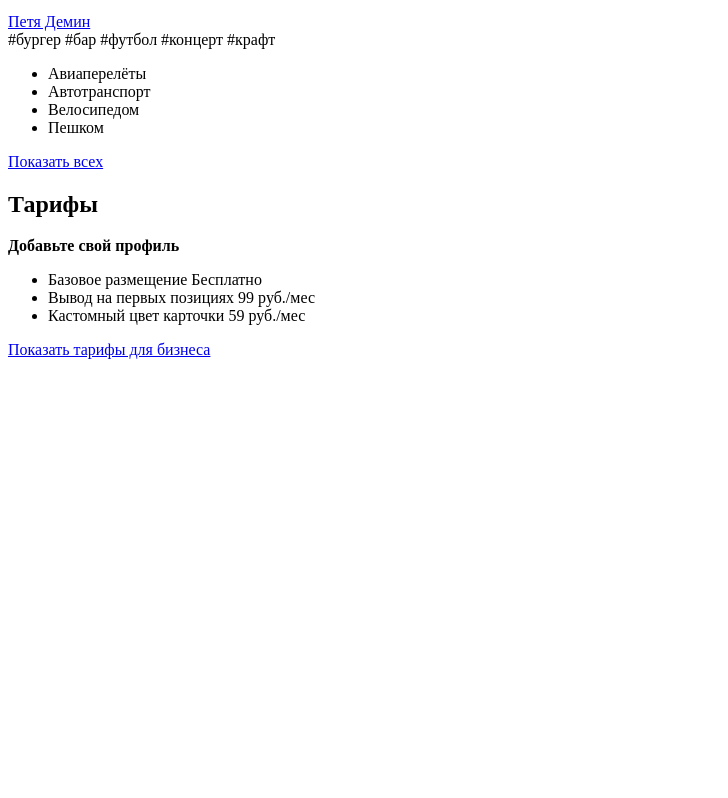
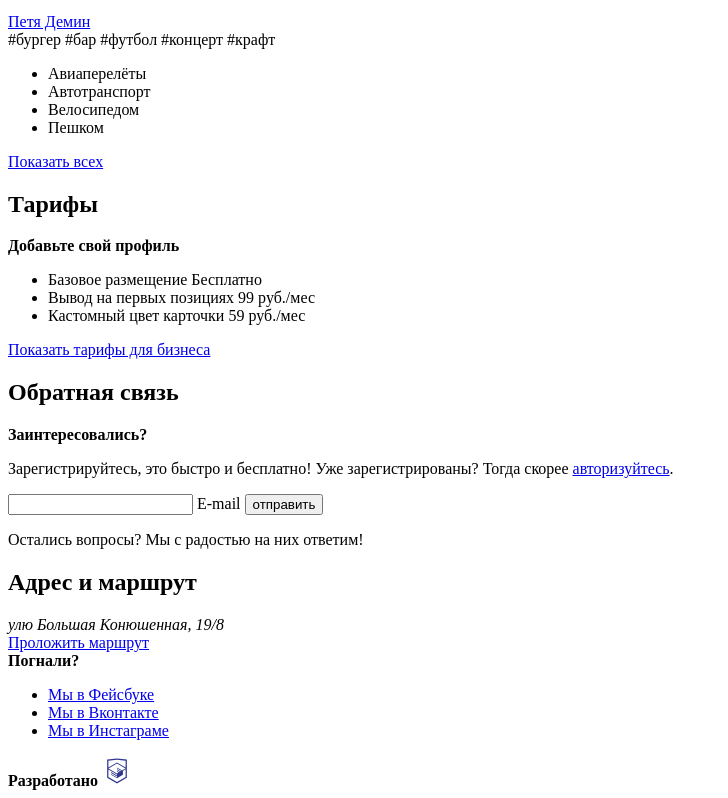
Before and after one commit to GolubkovN/1175037-pognali-19, a website: page source/index.html in a window 1280 px wide. Shown: the part 2652-3450 px from the top of the page, without its empty margins (0-728 px from the left). Before the commit the page ends 3019 px from the top, so only its background shows below. Drawn offline with Linux system fonts and the light colour scheme.

Commit message:
Добавляет секцию обратной связи и подвал сайта

```diff
--- a/source/index.html
+++ b/source/index.html
@@ -242,6 +242,7 @@
     </section><!--/.travelers-->
     <section class="rates">
       <h2 class="visually-hidden">Тарифы</h2>
+      <div class="rates__wrapper">
         <b class="rates__tagline">Добавьте свой профиль</b>
         <ul class="rates__list">
           <li class="rates__item">
@@ -255,7 +256,63 @@
           </li>
         </ul>
         <a href="#" class="rates__link">Показать тарифы для бизнеса</a>
+      </div>
     </section>
+    <section class="feedback">
+      <h2 class="visually-hidden">Обратная связь</h2>
+      <div class="feedback__wrapper">
+        <b class="feedback__tagline">Заинтересовались?</b>
+        <p class="feedback__text">
+          Зарегистрируйтесь,
+          это быстро и бесплатно!
+          Уже зарегистрированы? Тогда скорее
+          <a href="#" class="feedback__link">авторизуйтесь</a>.
+        </p>
+        <form action="https://echo.htmlacademy.ru" method="GET" class="feedback__form">
+          <input type="email" name="user-email" id="post" class="feedback__input">
+          <label for="post" class="feedback__label">E-mail</label>
+          <button class="feedback__btn button">отправить</button>
+        </form>
+        <p class="feedback__text">
+          Остались вопросы?
+          Мы с радостью на них ответим!
+        </p>
+      </div>
+    </section>
+    <section class="route">
+      <h2 class="visually-hidden">Адрес и маршрут</h2>
+      <div class="route__wrapper">
+        <address class="route__address">улю Большая Конюшенная, 19/8</address>
+        <a href="#" class="route__btn button">Проложить маршрут</a>
+      </div>
+    </section>
+    <section class="map">
+
+    </section>
+    <footer class="footer">
+      <div class="footer__wrapper">
+        <div class="footer__social social">
+          <b class="socials__title">Погнали?</b>
+          <ul class="social__list">
+            <li class="social__item">
+              <a class="social__link social__link--facebook" href="https://www.facebook.com/htmlacademy">Мы в Фейсбуке</a>
+            </li>
+            <li class="social__item">
+              <a class="social__link social__link--vkontakte" href="https://vk.com/htmlacademy">Мы в Вконтакте</a>
+            </li>
+            <li class="social__item">
+              <a class="social__link social__link--instagram" href="https://www.instagram.com/htmlacademy">Мы в Инстаграме</a>
+            </li>
+          </ul>
+        </div>
+        <div class="footer__copyright copyright">
+          <b class="copyright__text">Разработано</b>
+          <a href="https://htmlacademy.ru/intensive/adaptive" class="copyright__link">
+            <img src="./img/htmlacademy.svg" alt="лого" width="30" height="30">
+          </a>
+        </div>
+      </div>
+    </footer>
   </main>
 </body>
 </html>
```
Lines whose indentation alone changed are shown as unchanged.
